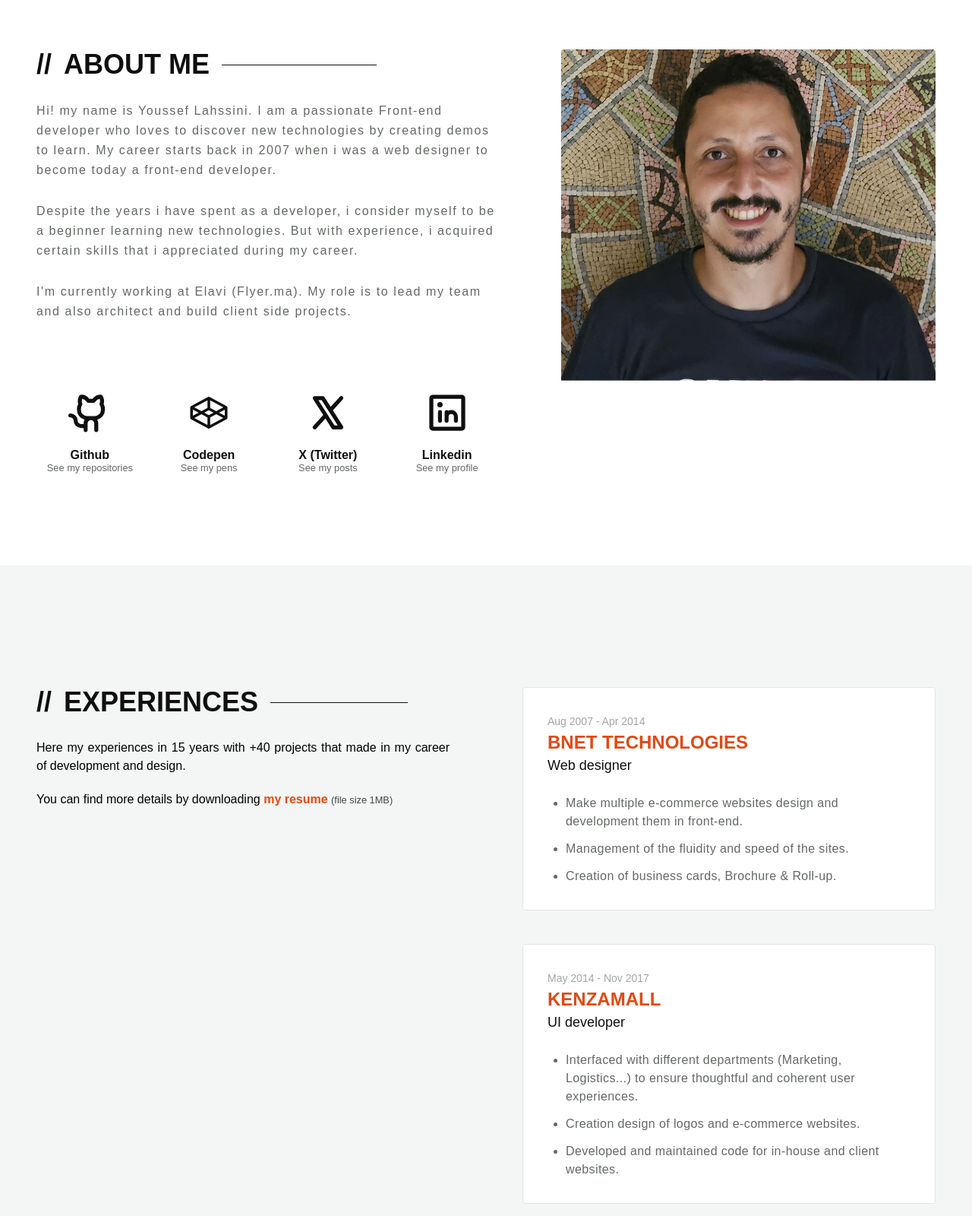
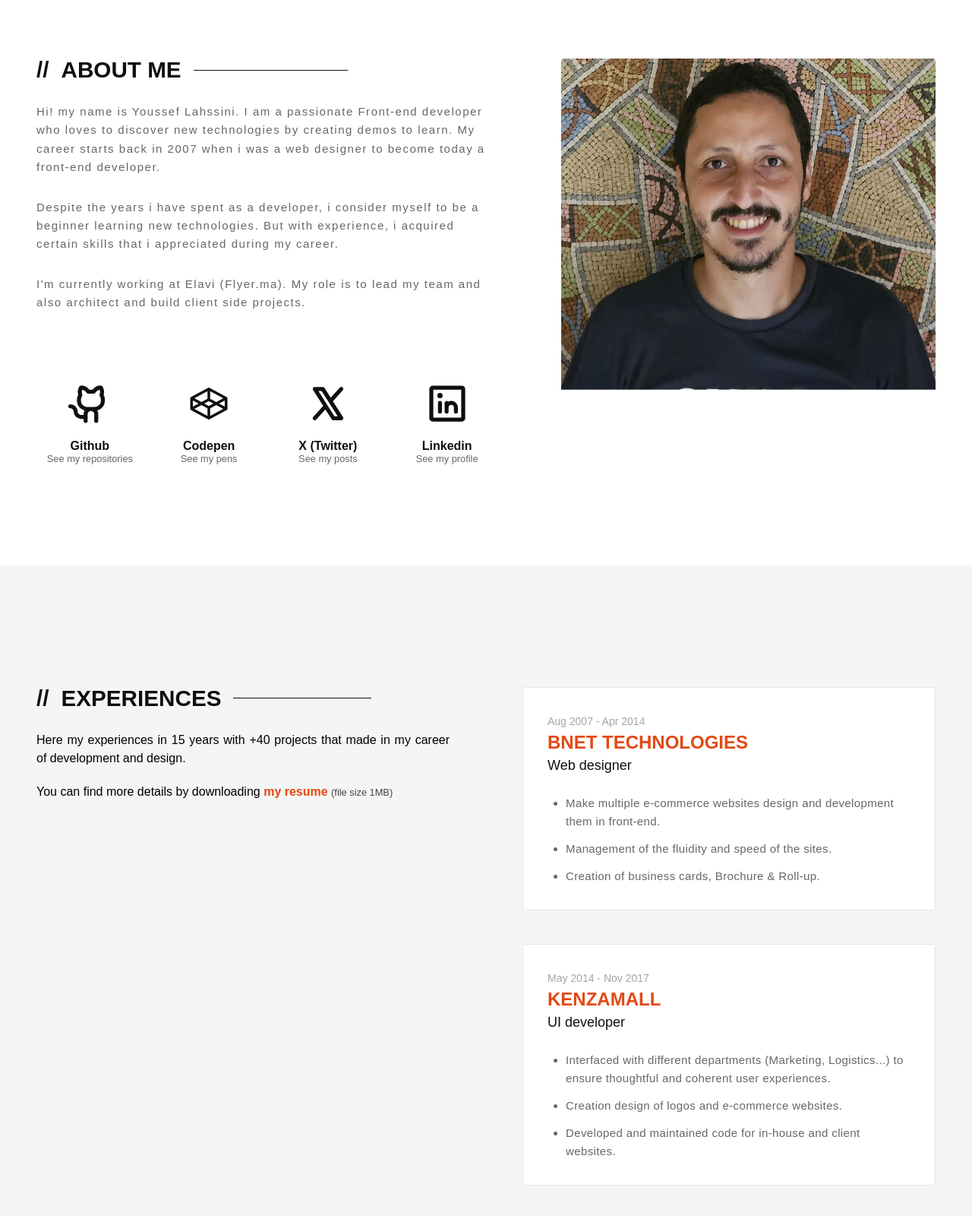
Before and after one commit to ylahssini/ylahssini.github.io, an Astro site: page / in a window 1280 px wide. Shown: the part 880-2480 px from the top of the page at 76% size. Built offline with nearby package versions, Linux system fonts and the light colour scheme; Astro itself is replaced by a stand-in of ours.

Commit message:
📱 add some adjustments to responsive

```diff
--- a/src/assets/styles/about.css
+++ b/src/assets/styles/about.css
@@ -44,7 +44,7 @@
 
         @media (max-width: 1024px) {
             .about__image > img {
-                transform: translateY(-55%);
+                transform: translateY(-60%);
             }
         }
     }
--- a/src/assets/styles/base.css
+++ b/src/assets/styles/base.css
@@ -15,10 +15,6 @@
 
 *:before, *:after {
     box-sizing: border-box;
-}
-
-.wrapper {
-    @apply w-10/12 max-w-5xl;
 }
 
 .header__odd {
@@ -51,15 +47,18 @@
     flex
     items-center
     text-codgray-950
+    leading-none
     gap-4
     w-full
     before:content-['//']
-    after:block
+    after:hidden
     after:h-px
     after:w-1/3
     after:bg-codgray-950
     dark:text-white
     dark:after:bg-white
+    md:after:block;
+    font-size: clamp(1.85rem, 1.062rem + 0.99vw, 2.25rem);
 }
 
 .svg-icon {
--- a/src/components/about/index.astro
+++ b/src/components/about/index.astro
@@ -8,15 +8,15 @@ import PhXLogoBold from '@components/icons/phXLogoBold.astro';
 import '@assets/styles/about.css';
 ---
 
-<section id="about" class="grid min-h-screen place-items-center bg-white px-12 py-20 transition-colors dark:bg-codgray-950">
+<section id="about" class="grid min-h-screen place-items-center bg-white px-6 py-20 transition-colors dark:bg-codgray-950 md:px-12">
     <div class="about__container grid max-w-none grid-flow-row gap-20 lg:max-w-7xl lg:items-end">
         <div class="about__text">
             <h2 class="title">About me</h2>
 
             <article class="pb-16">
-                <p class="text-pretty pb-7 leading-relaxed tracking-widest text-codgray-500 dark:text-codgray-300">Hi! my name is Youssef Lahssini. I am a passionate Front-end developer who loves to  discover new technologies by creating demos to learn. My career starts back in 2007 when i was a web designer to become today a front-end developer.</p>
-                <p class="text-pretty pb-7 leading-relaxed tracking-widest text-codgray-500 dark:text-codgray-300">Despite the years i have spent as a developer, i consider myself to be a beginner learning new technologies. But with experience, i acquired certain skills that i appreciated during my career.</p>
-                <p class="text-pretty pb-7 leading-relaxed tracking-widest text-codgray-500 dark:text-codgray-300">I'm currently working at Elavi (Flyer.ma). My role is to lead my team and also architect and build client side projects.</p>
+                <p class="text-pretty pb-7 text-[clamp(0.85rem,0.82rem+0.15vw,1rem)] leading-relaxed tracking-widest text-codgray-500 dark:text-codgray-300">Hi! my name is Youssef Lahssini. I am a passionate Front-end developer who loves to  discover new technologies by creating demos to learn. My career starts back in 2007 when i was a web designer to become today a front-end developer.</p>
+                <p class="text-pretty pb-7 text-[clamp(0.85rem,0.82rem+0.15vw,1rem)] leading-relaxed tracking-widest text-codgray-500 dark:text-codgray-300">Despite the years i have spent as a developer, i consider myself to be a beginner learning new technologies. But with experience, i acquired certain skills that i appreciated during my career.</p>
+                <p class="text-pretty pb-7 text-[clamp(0.85rem,0.82rem+0.15vw,1rem)] leading-relaxed tracking-widest text-codgray-500 dark:text-codgray-300">I'm currently working at Elavi (Flyer.ma). My role is to lead my team and also architect and build client side projects.</p>
             </article>
 
             <nav class="grid grid-cols-2 gap-4 md:grid-cols-4">
@@ -46,7 +46,7 @@ import '@assets/styles/about.css';
             </nav>
         </div>
 
-        <figure class="about__image relative flex h-[400px] max-h-[600px] justify-center overflow-hidden rounded lg:h-full">
+        <figure class="about__image relative flex h-full max-h-[600px] min-h-[400px] justify-center overflow-hidden rounded">
             <Image src={ME} alt="Youssef Lahssini" class="absolute w-[890px] max-w-none transition-transform duration-300" />
         </figure>
     </div>
--- a/src/components/contact/index.astro
+++ b/src/components/contact/index.astro
@@ -9,7 +9,7 @@ import PhXBold from '@components/icons/phXBold.astro';
 import '@assets/styles/contact.css';
 ---
 
-<section id="contact" class="bg-codgray-50 px-12 py-20 transition-colors dark:bg-codgray-900">
+<section id="contact" class="bg-codgray-50 px-6 py-20 transition-colors dark:bg-codgray-900 md:px-12">
     <div
         data-notification
         class="fixed -right-52 top-6 z-10 w-64 rounded border-b-2 bg-white p-4 pl-12 opacity-0 shadow-lg transition-all duration-300"
--- a/src/components/experiences/index.astro
+++ b/src/components/experiences/index.astro
@@ -33,8 +33,8 @@ const experiences = [
 ];
 ---
 
-<section id="experiences" class="bg-codgray-50 py-20 transition-colors dark:bg-codgray-900">
-    <div class="mx-auto grid w-full max-w-none grid-cols-1 gap-6 p-12 lg:max-w-7xl lg:grid-cols-2 lg:gap-24 lg:py-20">
+<section id="experiences" class="bg-codgray-50 px-6 py-20 transition-colors dark:bg-codgray-900 md:px-12">
+    <div class="mx-auto grid w-full max-w-none grid-cols-1 gap-6 py-12 lg:max-w-7xl lg:grid-cols-2 lg:gap-24 lg:py-20">
         <aside>
             <div class="static top-40 transition-colors dark:text-codgray-50 lg:sticky">
                 <h2 class="title">Experiences</h2>
@@ -63,7 +63,7 @@ const experiences = [
                         <b class="text-lg font-light text-codgray-950 dark:text-white">{experience.job}</b>
                     </header>
 
-                    <ul class="flex list-outside list-disc flex-col gap-3 pl-6 text-base tracking-wide text-codgray-500 transition-colors dark:text-codgray-50">
+                    <ul class="flex list-outside list-disc flex-col gap-3 pl-6 text-[clamp(0.85rem,0.82rem+0.15vw,1rem)] tracking-wide text-codgray-500 transition-colors dark:text-codgray-50">
                         {experience.points.map((point) => (
                             <li>{point}</li>
                         ))}
--- a/src/components/icons/phTranslateBold.astro
+++ b/src/components/icons/phTranslateBold.astro
@@ -1,5 +1,5 @@
 ---
-const props = Astro.props
+const props = Astro.props;
 ---
 
-<svg xmlns="http://www.w3.org/2000/svg" viewBox="0 0 256 256" {...props}><path fill="currentColor" d="m242.73 210.63l-56-112a12 12 0 0 0-21.46 0l-20.52 41A84.2 84.2 0 0 1 106 126.22A107.48 107.48 0 0 0 131.33 68H152a12 12 0 0 0 0-24h-52V32a12 12 0 0 0-24 0v12H24a12 12 0 0 0 0 24h83.13A83.69 83.69 0 0 1 88 110.35A84 84 0 0 1 75.6 91a12 12 0 1 0-21.81 10A107.55 107.55 0 0 0 70 126.24A83.54 83.54 0 0 1 24 140a12 12 0 0 0 0 24a107.47 107.47 0 0 0 64-21.07a108.4 108.4 0 0 0 45.39 19.44l-24.13 48.26a12 12 0 1 0 21.46 10.73L143.41 196h65.17l12.68 25.36a12 12 0 1 0 21.47-10.73ZM155.41 172L176 130.83L196.58 172Z"/></svg>
+<svg xmlns="http://www.w3.org/2000/svg" width="1rem" height="1rem" viewBox="0 0 256 256" {...props}><path fill="currentColor" d="m242.73 210.63l-56-112a12 12 0 0 0-21.46 0l-20.52 41A84.2 84.2 0 0 1 106 126.22A107.48 107.48 0 0 0 131.33 68H152a12 12 0 0 0 0-24h-52V32a12 12 0 0 0-24 0v12H24a12 12 0 0 0 0 24h83.13A83.69 83.69 0 0 1 88 110.35A84 84 0 0 1 75.6 91a12 12 0 1 0-21.81 10A107.55 107.55 0 0 0 70 126.24A83.54 83.54 0 0 1 24 140a12 12 0 0 0 0 24a107.47 107.47 0 0 0 64-21.07a108.4 108.4 0 0 0 45.39 19.44l-24.13 48.26a12 12 0 1 0 21.46 10.73L143.41 196h65.17l12.68 25.36a12 12 0 1 0 21.47-10.73ZM155.41 172L176 130.83L196.58 172Z"/></svg>
--- a/src/components/layout/footer.astro
+++ b/src/components/layout/footer.astro
@@ -2,8 +2,8 @@
 import PhHeartStraightLight from '@components/icons/phHeartStraightLight.astro';
 ---
 
-<footer class="bg-codgray-50 px-12 py-10 text-codgray-950 transition-colors dark:bg-codgray-900 dark:text-white">
-    <div class="mx-auto flex max-w-7xl items-center justify-between">
+<footer class="bg-codgray-50 px-6 py-10 text-codgray-950 transition-colors dark:bg-codgray-900 dark:text-white md:px-12">
+    <div class="mx-auto flex max-w-7xl items-center justify-between gap-4 text-[clamp(0.9rem,0.88rem+0.1vw,1rem)]">
         <p>&copy; {new Date().getFullYear()} Youssef Lahssini</p>
         <p>Designed & coded with <PhHeartStraightLight class:list="inline-block align-top size-5 text-rose-700" /> by me.</p>
     </div>
--- a/src/components/projects/index.astro
+++ b/src/components/projects/index.astro
@@ -66,7 +66,7 @@ for (let j = 0; j < left.length; j++) {
 }
 ---
 
-<section id="projects" class="bg-white px-12 py-20 transition-colors dark:bg-codgray-950">
+<section id="projects" class="bg-white px-6 py-20 transition-colors dark:bg-codgray-950 md:px-12">
     <div class="mx-auto grid max-w-7xl grid-flow-row gap-20 pt-12">
         <h2 class="title">Latest projects</h2>
 
```
